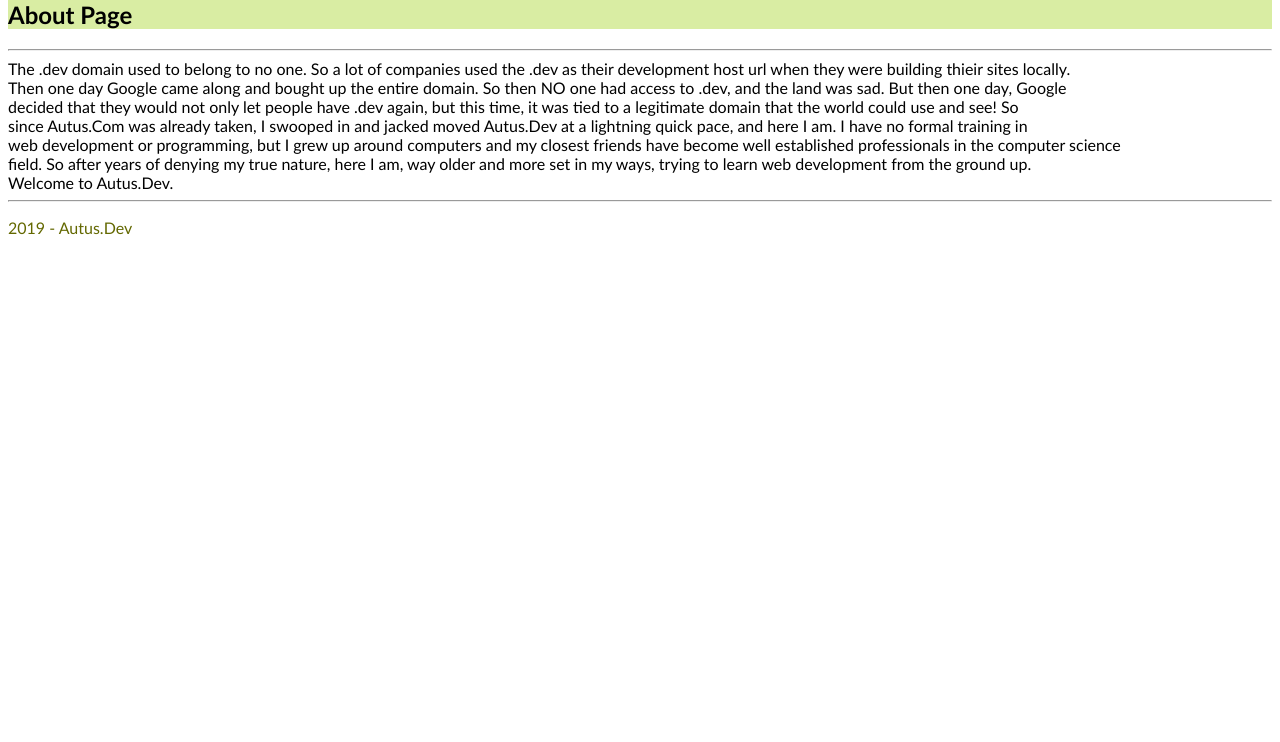
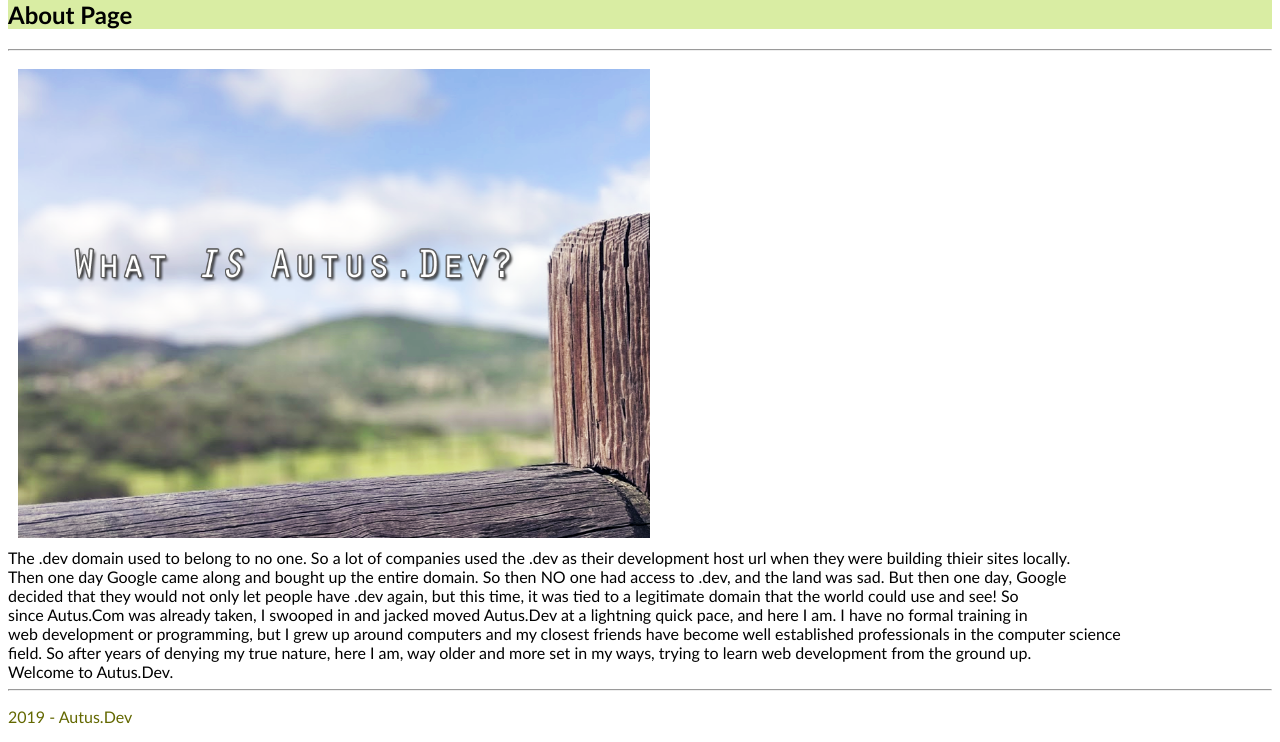
Before and after one commit to melzworld/autus.dev, a PHP site: page /about.php in a window 1280 px wide. Shown: the part 143-885 px from the top of the page. Before the commit the page ends 378 px from the top, so only its background shows below. Run offline with PHP 8.4, Linux system fonts and the light colour scheme.

Commit message:
added some pictures

```diff
--- a/src/about.php
+++ b/src/about.php
@@ -31,6 +31,7 @@
       <section>
         <h1>About Page</h1>
         <hr>
+        <img class="site" alt="The About Picture" src="images/about_us.png" style="max-width:50%">
         The .dev domain used to belong to no one.  So a lot of companies used the .dev as their development host url when they were building thieir sites locally.<br>
         Then one day Google came along and bought up the entire domain.  So then NO one had access to .dev, and the land was sad.  But then one day, Google<br>
         decided that they would not only let people have .dev again, but this time, it was tied to a legitimate domain that the world could use and see!  So<br>
--- a/src/clients.php
+++ b/src/clients.php
@@ -31,6 +31,7 @@
       <section>
       <h1>Clients</h1>
       <hr>
+      <img class="site" alt="The Clients Picture" src="images/clients.png" style="max-width:50%">
       Autus.Dev is proud to work with several individuals and small businesses to help them connect with the tech world<br>
       Naw i'm just kidding. I just have like one client and he's super chill.<br>
     </section>
--- a/src/services.php
+++ b/src/services.php
@@ -31,6 +31,7 @@
       <section>
       <h1>Services Provided</h1>
       <hr>
+      <img class="site" alt="The Services Picture" src="images/services.png" style="max-width:50%">
       Autus.Dev provides solutions to your businesses needs.  Wait. No no, I think that came out wrong.<br>
       Autus.Dev hopes businessess need me to provide them solutions?  Does that sound beggy? It sounds beggy.<br>
       Autus.Dev solves things.  It will attempt to use technology and sheer will to help your business succeed!<br>
--- a/src/style.css
+++ b/src/style.css
@@ -1,9 +1,15 @@
 @media screen and (max-width: 514px) {
 img.logo {
-    width: 100%
+    width: 100%;
 }
 }
 
+img.site {
+    display:block;
+    max-width: 35%;
+    height:auto;
+    padding: 10px;
+}
 nav ul {
     display: flex;
 }
```
Also changed, not shown: src/images/about_us.png (added), src/images/clients.png (added), src/images/services.png (added).
